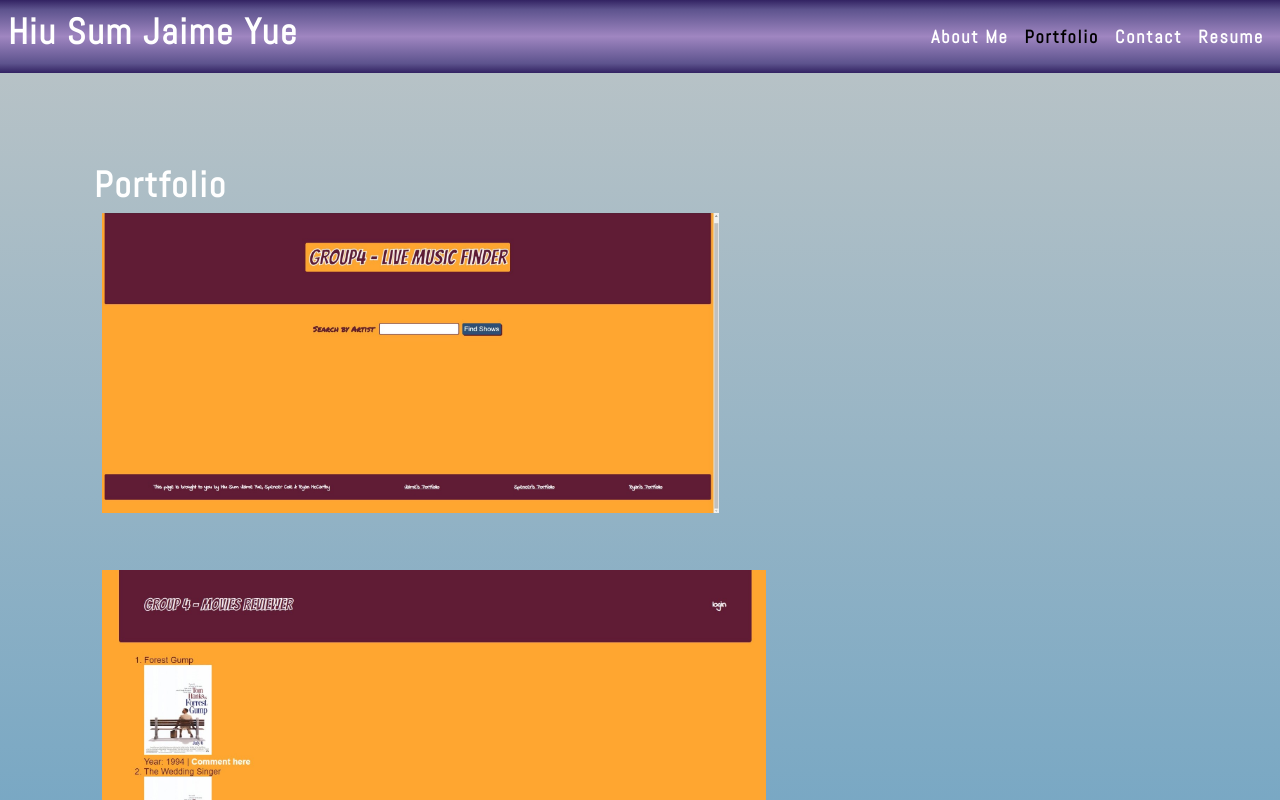
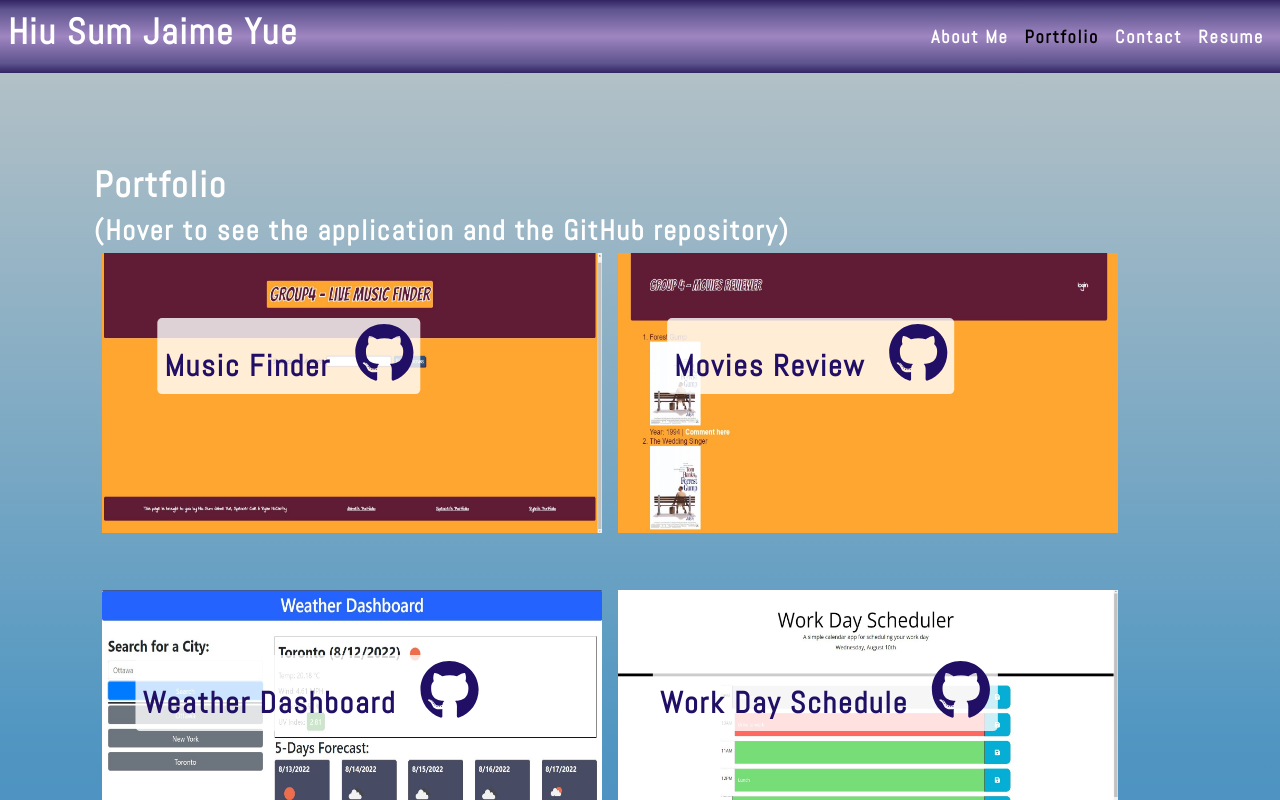
Before and after one commit to RyanOfEastview/react-portfolio, a React (Create React App) app: page / in a window 1280 px wide. Both pictures are taken after a click on the element "Portfolio". Shown: the top 800 px of the page. Built offline with nearby package versions, Linux system fonts and the light colour scheme.

Commit message:
Add centered text

```diff
--- a/src/components/Portfolio/index.js
+++ b/src/components/Portfolio/index.js
@@ -1,30 +1,40 @@
 import React from 'react'
+import { FontAwesomeIcon } from '@fortawesome/react-fontawesome'
+import { faGithub } from '@fortawesome/free-brands-svg-icons'
 
 function Portfolio() {
     const projects = [
-        {name: 'Music Finder', link: "www.abc.com", imageName:"liveMusicFinderPreview"},
-        {name: 'Movies Review', link: "www.abc.com", imageName:"MoviesReviewPreview"},
-        {name: 'Weather Dashboard', link: "www.abc.com", imageName:"weatherDashboardPreview"},
-        {name: 'Work Day Schedule', link: "www.abc.com", imageName:"workDaySchedulerPreview"},
-        {name: 'NoteTaker', link: "www.abc.com", imageName:"noteTakerPreview"},
-        {name: 'Tech Blog', link: "www.abc.com", imageName:"TechBlogPreview"},
+        { name: 'Music Finder', link: "www.abc.com", imageName: "liveMusicFinderPreview" },
+        { name: 'Movies Review', link: "www.abc.com", imageName: "MoviesReviewPreview" },
+        { name: 'Weather Dashboard', link: "www.abc.com", imageName: "weatherDashboardPreview" },
+        { name: 'Work Day Schedule', link: "www.abc.com", imageName: "workDaySchedulerPreview" },
+        { name: 'NoteTaker', link: "www.abc.com", imageName: "noteTakerPreview" },
+        { name: 'Tech Blog', link: "www.abc.com", imageName: "TechBlogPreview" },
 
 
     ]
     return (
         <div className="my-5" >
             <h1>Portfolio</h1>
+            <h3>(Hover to see the application and the GitHub repository)</h3>
+
             <section>
                 <div>
                     <div className="flex-row">
                         {projects.map((project, i) => (
-                            <div>
+                            <div className="project-link">
                                 <img
-                                src={require(`../../assets/images/${project.imageName}.jpg`)}//${category}/${i}
-                                alt={project.name}
-                                className="img-thumbnail mx-1"
-                             //key={project.name}//<img src="./assets/images/liveMusicFinderPreview.jpg" alt="Live Music Finder Preview">
-                            />
+                                    src={require(`../../assets/images/${project.imageName}.jpg`)}//${category}/${i}
+                                    alt={project.name}
+                                    className="img-thumbnail mx-1"></img>
+
+                                <div className='centered-text'>
+                                    <a>{project.name    }</a>
+                                    <a href="https://github.com/HiuSumJaimeYue" target="_blank" rel="noopener noreferrer">
+                                        <FontAwesomeIcon icon={faGithub} size="2x" className="project-icon" />
+                                    </a>
+                                </div>
+
                             </div>
                         ))}
                     </div>
--- a/src/index.css
+++ b/src/index.css
@@ -275,15 +275,15 @@ textarea {
 }
 
 .img-thumbnail {
-  width: auto;
-  height: 300px;
+  width: 500px;
+  height: 280px;
   margin-bottom: 50px;
   cursor: pointer;
 }
 
-.img-thumbnail:hover {
-  opacity: 0.5;
-}
+/* .img-thumbnail:hover {
+  filter: blur(8px);
+} */
 
 button {
   background: var(--primary);
@@ -315,6 +315,31 @@ a {
   list-style-type: circle;
 }
 
+.project-link {
+  position: relative;
+  text-align: center;
+  color: white;
+}
+
+.centered-text {
+  background-color: rgba(255, 255, 255, 0.8);
+  font-size: 30px;
+  position: absolute;
+  top: 25%;
+  left: 25%;
+  transform: translate(-25%, -25%);
+  border-radius: 0.3rem;
+  padding: 1%;
+}
+
+.project-icon {
+  margin-left: 20px;
+}
+
+.project-icon:hover {
+  color: #676767;
+}
+
 #about-pic {
   max-height: 200px;
   max-width: 150px;
@@ -331,7 +356,7 @@ footer {
 
 .footer-icon {
   margin-left: 20px;
-  color: white;
+  color: var(--white);
 }
 
 .footer-icon:hover {
```
